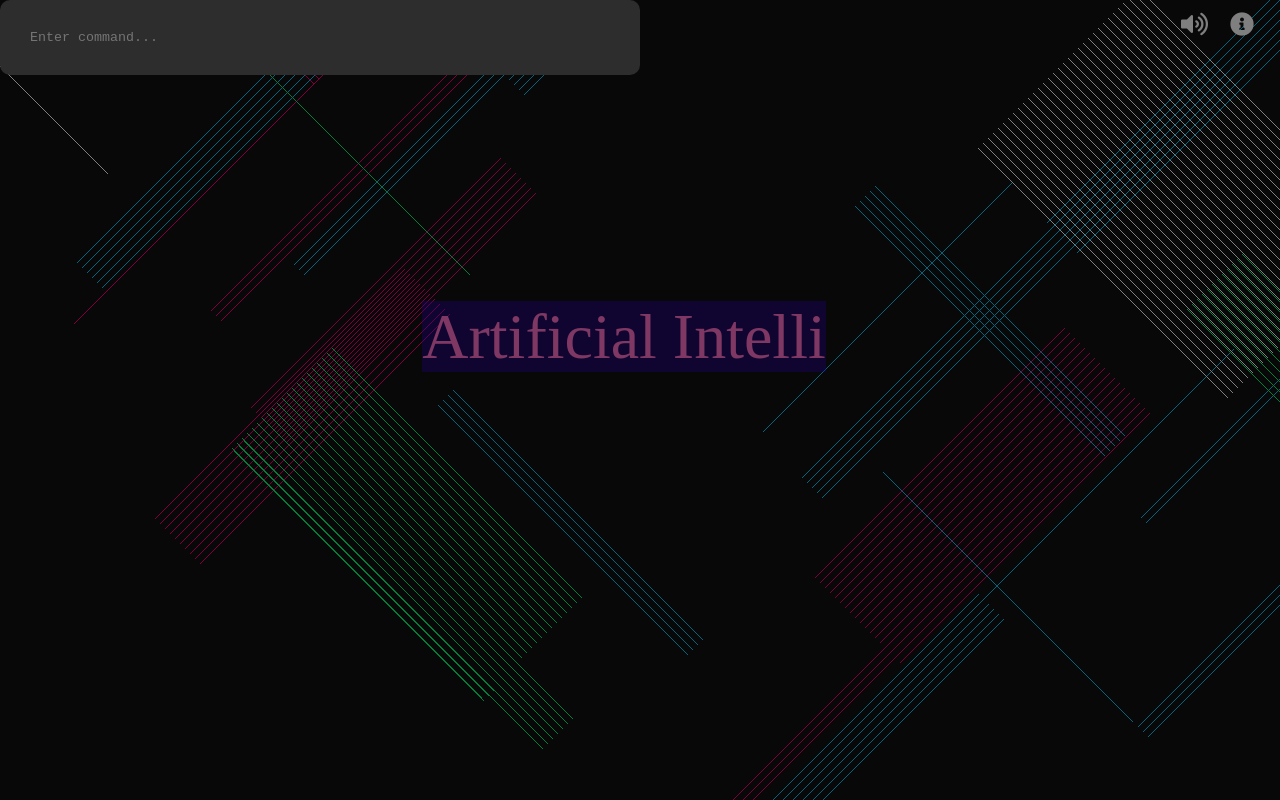
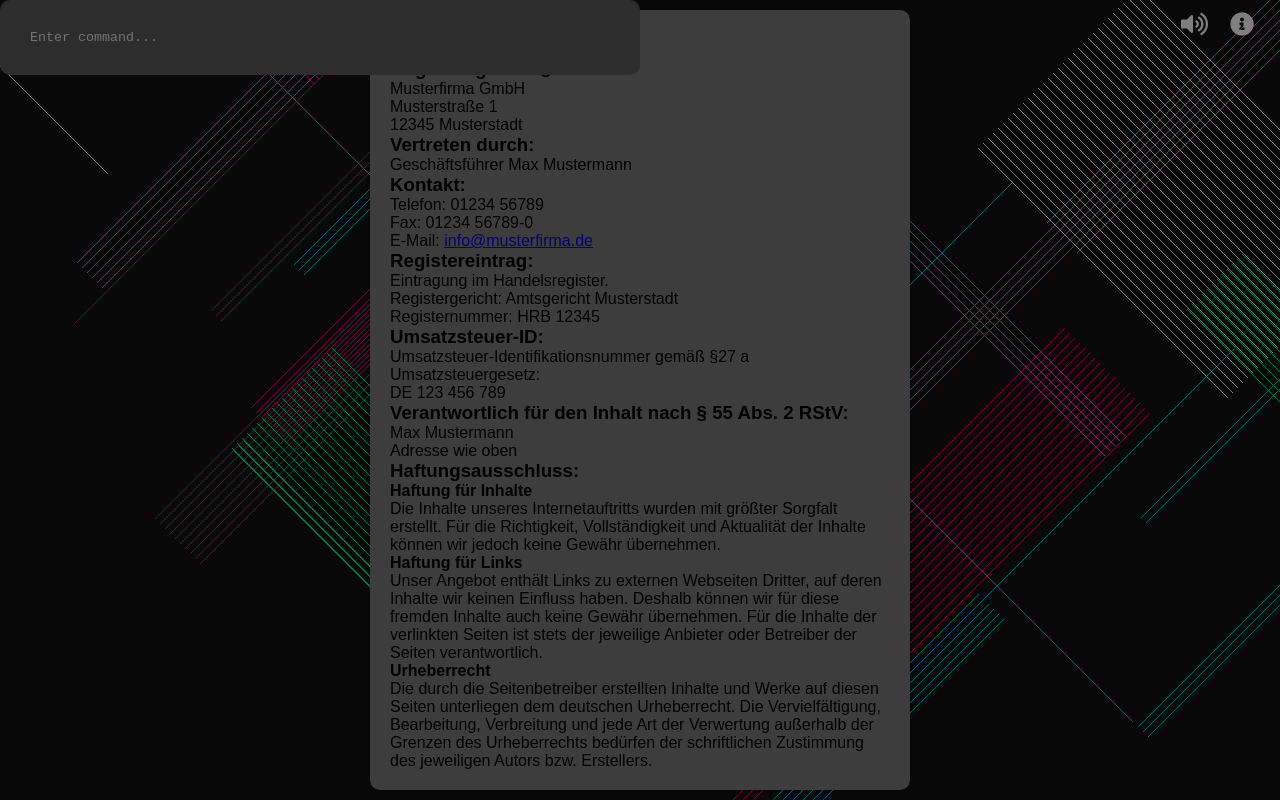
Before and after one commit to MuSe-funky-Developer/stoked, a website: page public/index.html in a window 1280 px wide. Both pictures are taken after a click on the button 1242 px from the left and 25 px from the top of the page. Drawn offline with Linux system fonts and the light colour scheme.

Commit message:
impressum

```diff
--- a/public/index.html
+++ b/public/index.html
@@ -20,7 +20,7 @@
                 <audio id="intro-noise" src="Sounds/Stoked_intro.mp3" preload="auto"></audio>
 
 
-<div id="impressum-popup" style="display: none;">
+<div id="impressum-popup" style="display: block;">
     <h2>Impressum</h2>
 
     <h3>Angaben gemäß § 5 TMG:</h3>
--- a/public/styles.css
+++ b/public/styles.css
@@ -144,7 +144,7 @@ input[type="text"] {
     top: 50%;
     left: 50%;
     transform: translate(-50%, -50%);
-    background: #ffffff9f;
+    background: #7b7b7b;
     padding: 20px;
     width: 80%;
     max-width: 500px;
```
